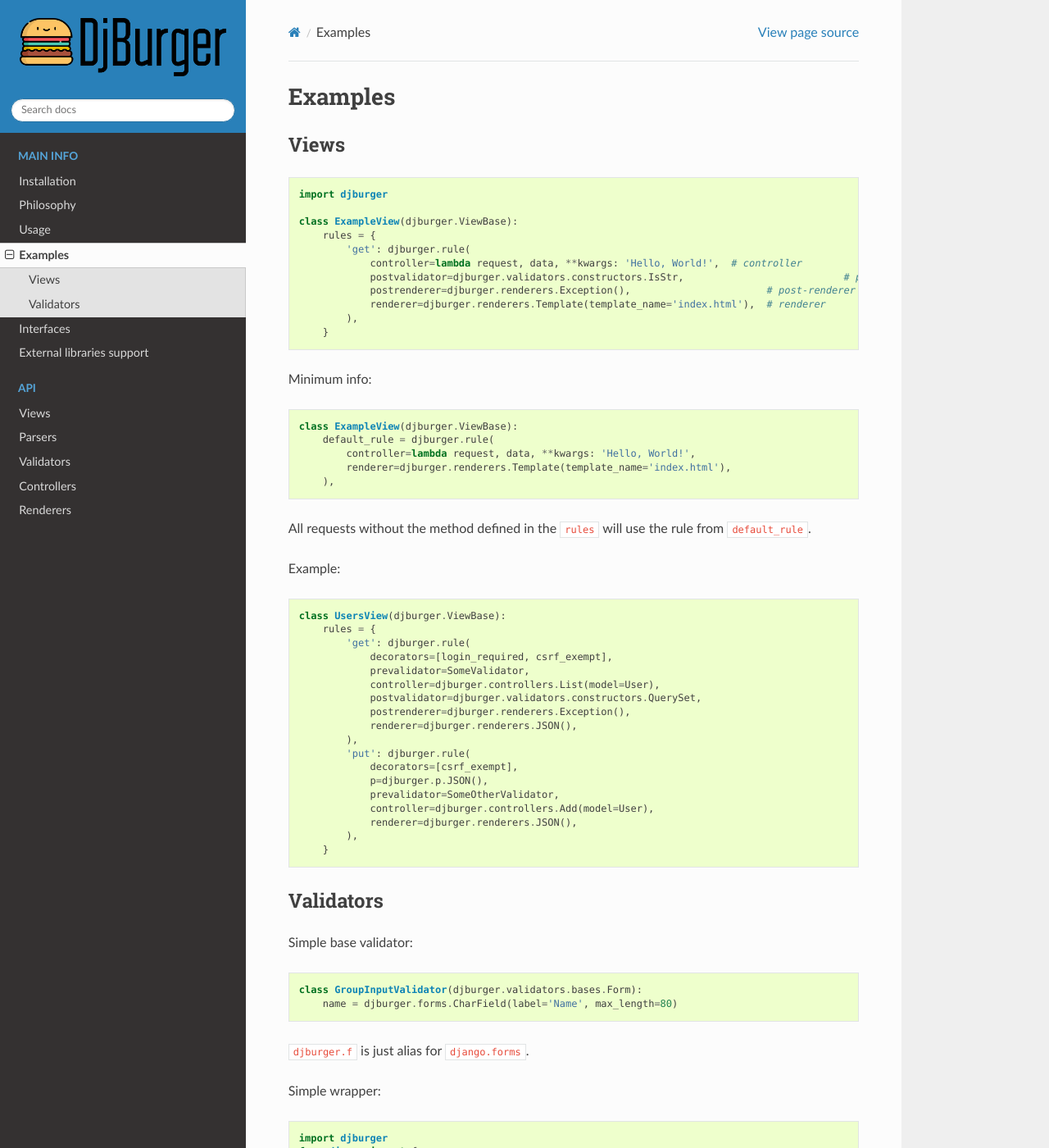
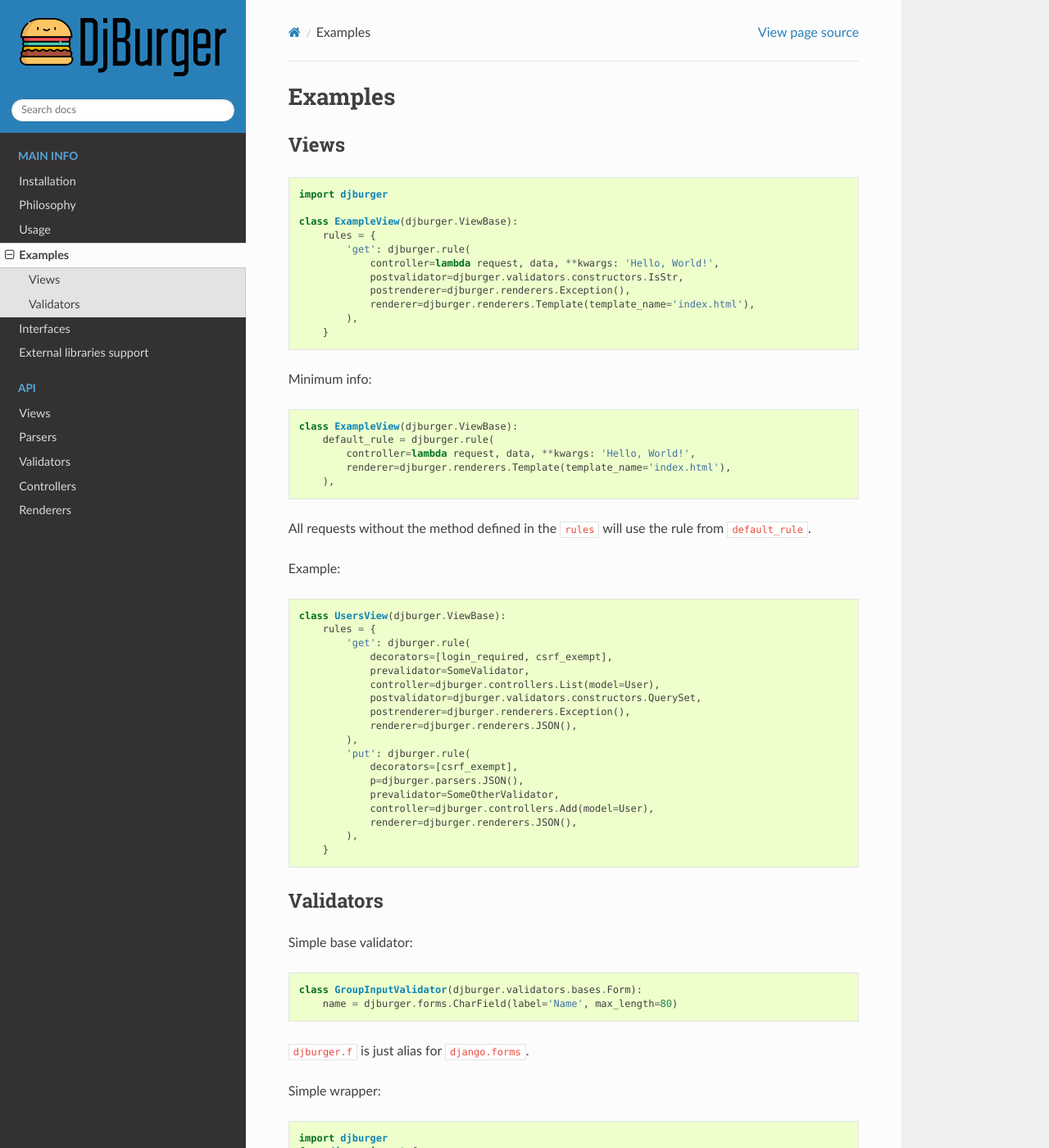
Before and after one commit to orsinium-archive/djburger, a Sphinx documentation site: the page built from wiki/source/examples.md, in a window 1280 px wide and 1400 px high. Shown: the whole window at 82% size. Built offline with Sphinx 7.4.7 and the Read the Docs theme 2.0.0, drawn with Linux system fonts in a browser that asks for light colours.

Commit message:
replace parsers alias

````diff
--- a/wiki/source/examples.md
+++ b/wiki/source/examples.md
@@ -8,10 +8,10 @@
 class ExampleView(djburger.ViewBase):
     rules = {
         'get': djburger.rule(
-            controller=lambda request, data, **kwargs: 'Hello, World!',  # controller
-            postvalidator=djburger.validators.constructors.IsStr,                           # post-validator
-            postrenderer=djburger.renderers.Exception(),                       # post-renderer
-            renderer=djburger.renderers.Template(template_name='index.html'),  # renderer
+            controller=lambda request, data, **kwargs: 'Hello, World!',
+            postvalidator=djburger.validators.constructors.IsStr,
+            postrenderer=djburger.renderers.Exception(),
+            renderer=djburger.renderers.Template(template_name='index.html'),
         ),
     }
 ```
@@ -26,7 +26,7 @@
     ),
 ```
 
-All requests without the method defined in the ``rules`` will use the rule from ``default_rule``.
+All requests without the method defined in the `rules` will use the rule from `default_rule`.
 
 Example:
 
@@ -43,7 +43,7 @@
         ),
         'put': djburger.rule(
             decorators=[csrf_exempt],
-            p=djburger.p.JSON(),
+            p=djburger.parsers.JSON(),
             prevalidator=SomeOtherValidator,
             controller=djburger.controllers.Add(model=User),
             renderer=djburger.renderers.JSON(),
````
Also changed, not shown: wiki/source/external.md (+1 -1 lines), wiki/source/usage.md (+3 -3 lines), 2 other files.
